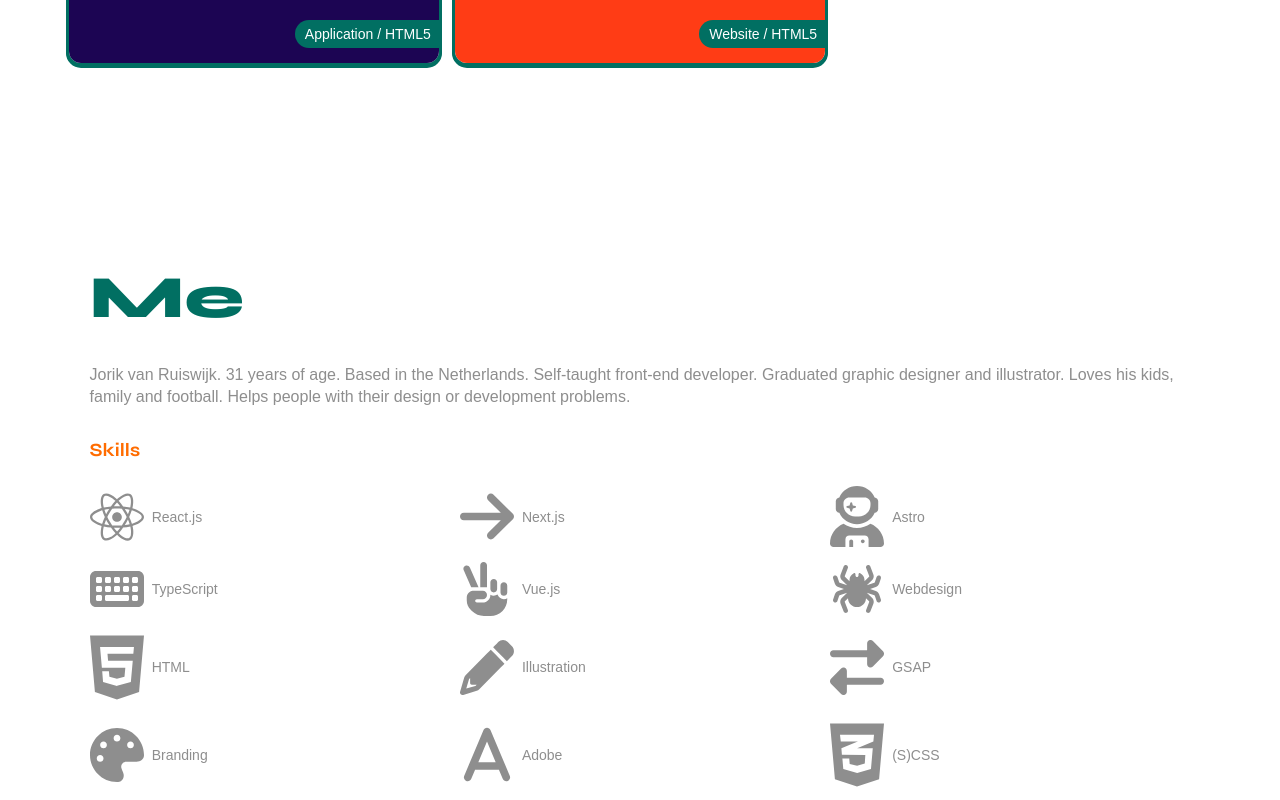
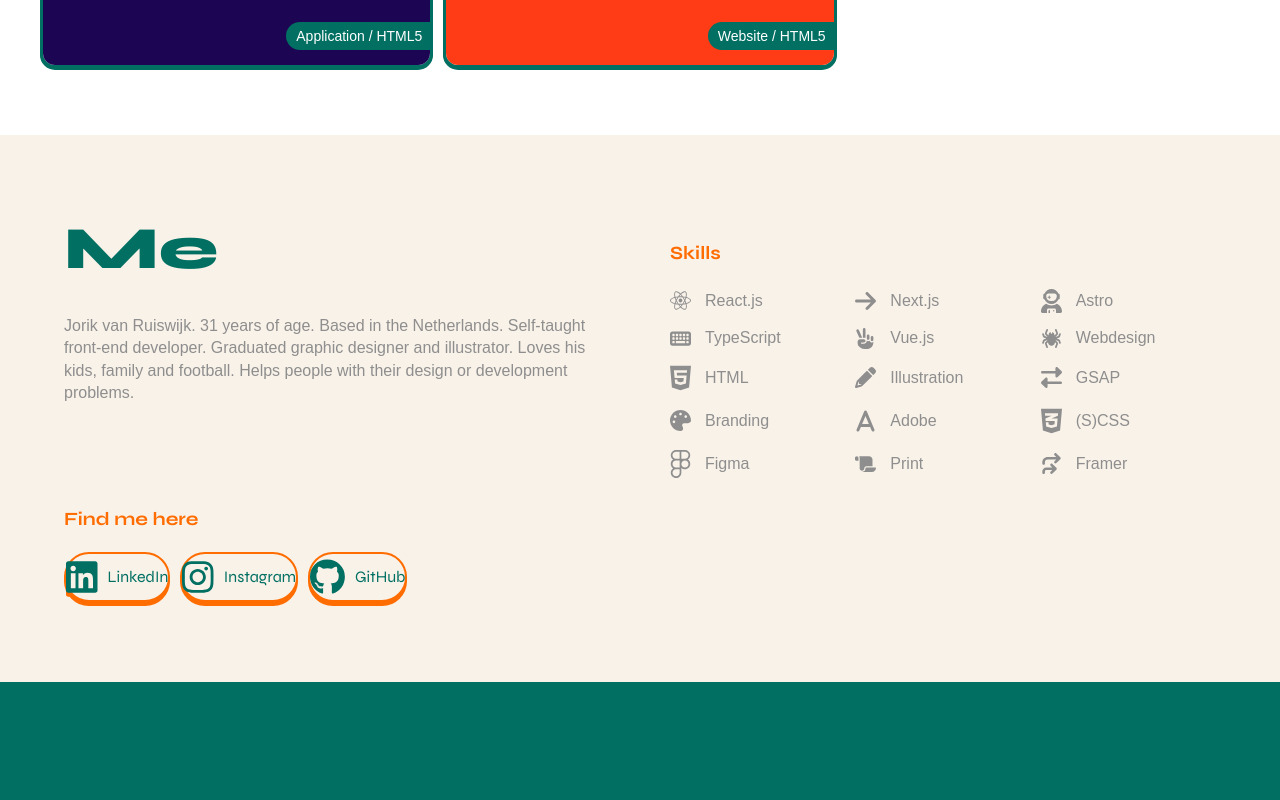
Before and after one commit to HalloJo/jorik-van-ruiswijk, a Next.js app: page / in a window 1280 px wide. Shown: the part 1580-2380 px from the top of the page. Built offline with nearby package versions, Linux system fonts and the light colour scheme; a web font is replaced by a local one.

Commit message:
Style Me for Desktop

```diff
--- a/components/Me/Me.jsx
+++ b/components/Me/Me.jsx
@@ -7,9 +7,13 @@ import Heading from '../Heading/Heading'
 const Me = () => {
     return (
         <section id='me' className={styles.me}>
+            <div className={styles.me__container}>
+                <div className={styles.me__introWrapper}>
+                    <div className={styles.me__intro}>
                         <Heading heading="Me" />
                         <div className={styles.me__synopsis}>
                             <p className={styles.me__text}>Jorik van Ruiswijk. 31 years of age. Based in the Netherlands. Self-taught front-end developer. Graduated graphic designer and illustrator. Loves his kids, family and football. Helps people with their design or development problems.</p>
+                        </div>
                     </div>
                     <div className={styles.me__skills}>
                         <h3 className={styles.me__subHeading}>Skills</h3>
@@ -24,18 +28,23 @@ const Me = () => {
                             })}
                         </div>
                     </div>
+                </div>
              <div className={styles.me__socials}>
                 <h3 className={styles.me__subHeading}>Find me here</h3>
                 <div className={styles.me__icons}>
                     <a className={styles.me__socialIcon} href="https://www.linkedin.com/in/jorikvanruiswijk/" target="_blank" rel="noopener noreferrer">
                         <FontAwesomeIcon className={styles.me__fontAwesomeIcon} icon={faLinkedin} />
+                        <p className={styles.me__socialIconTitle}>LinkedIn</p>
                     </a>
                     <a className={styles.me__socialIcon} href="https://www.instagram.com/jorik.van.ruiswijk/" target="_blank" rel="noopener noreferrer">
                         <FontAwesomeIcon className={styles.me__fontAwesomeIcon} icon={faInstagram} />
+                        <p className={styles.me__socialIconTitle}>Instagram</p>
                     </a>
                     <a className={styles.me__socialIcon} href="https://github.com/HalloJo" target="_blank" rel="noopener noreferrer">
                         <FontAwesomeIcon className={styles.me__fontAwesomeIcon} icon={faGithub} />
+                        <p className={styles.me__socialIconTitle}>GitHub</p>
                     </a>
+                </div>
              </div>
             </div>
         </section>
--- a/components/Me/Me.module.scss
+++ b/components/Me/Me.module.scss
@@ -1,5 +1,35 @@
 .me {
-     &__subHeading {
+    background-color: var(--color-beige);
+
+    @media (min-width: 1024px) {
+        background-color: var(--color-beige);
+        display: flex;
+        align-items: center;
+        flex-direction: column;
+        justify-content: center;
+        padding: 6vw 5vw;
+    }
+
+    &__container {
+        @media (min-width: 1024px) {
+            max-width: 1200px;
+        }
+    }
+
+    &__introWrapper {
+        @media (min-width: 1024px) {
+            display: flex;
+        }
+    }
+
+    &__intro {
+        @media (min-width: 1024px) {
+            width: 50%;
+            padding: 0 30px 0 0;
+        }
+    }
+
+    &__subHeading {
         color: var(--color-orange);
         margin: 0 0 25px 0;
     }
@@ -19,6 +49,11 @@
 
     &__skills {
         margin: 30px 0;
+
+        @media (min-width: 1024px) {
+            width: 50%;
+            padding: 0 0 0 30px;
+        }
     }
 
     &__skillsGrid {
@@ -36,6 +71,11 @@
     &__skillIcon {
         width: 15%;
         margin: 0 8px 0 0;
+
+        @media (min-width: 1024px) {
+            width: 12%;
+            margin: 0 14px 0 0;
+        }
     }
 
     &__skillTitle {
@@ -43,6 +83,10 @@
         font-size: 14px;
         font-family: 'Kantumruy Pro', sans-serif;
         font-weight: 300;
+
+        @media (min-width: 1024px) {
+            font-size: 16px;
+        }
     }
 
     &__icons {
@@ -70,9 +114,42 @@
             transform: translateY(0px);
             filter: none;
         }
+
+        @media (min-width: 1024px) {
+            width: fit-content;
+            padding: 10px 15px;
+            gap: 10px;
+            transition: all 0.3s ease;
+
+            &:hover {
+                cursor: pointer;
+                filter: drop-shadow(0 4px 0 var(--color-green));
+                border: 2px solid var(--color-green);
+                transform: translateY(-10px);
+                background: var(--color-orange);
+
+                .me__fontAwesomeIcon,
+                .me__socialIconTitle {
+                    color: var(--color-white)
+                }
+            }
+
+            &:active {
+                transform: translateY(0px);
+                filter: none;
+            }
+        }
     }
 
     &__fontAwesomeIcon {
         height: 100%;
     }
+
+    &__socialIconTitle {
+        display: none;
+
+        @media (min-width: 1024px) {
+          display: block;
+        }
+    }
 }
--- a/components/Work/Work.module.scss
+++ b/components/Work/Work.module.scss
@@ -10,7 +10,7 @@
         flex-direction: column;
         justify-content: center;
         max-width: 1200px;
-        padding: 0 0 3vw 0;
+        padding: 0 0 5vw 0;
       }
 
     &__carousel {
@@ -23,7 +23,7 @@
         box-sizing:border-box;
 
         @media (min-width: 1024px) {
-            padding: 2vw;
+            padding: 0;
             display: grid;
             grid-template-columns: 1fr 1fr 1fr;
             column-gap: 10px;
--- a/styles/globals.scss
+++ b/styles/globals.scss
@@ -30,6 +30,7 @@ a {
 
 section {
   padding: 10vw 7vw;
+  width: 100vw;
 
 }
 
```
Lines whose indentation alone changed are shown as unchanged.
